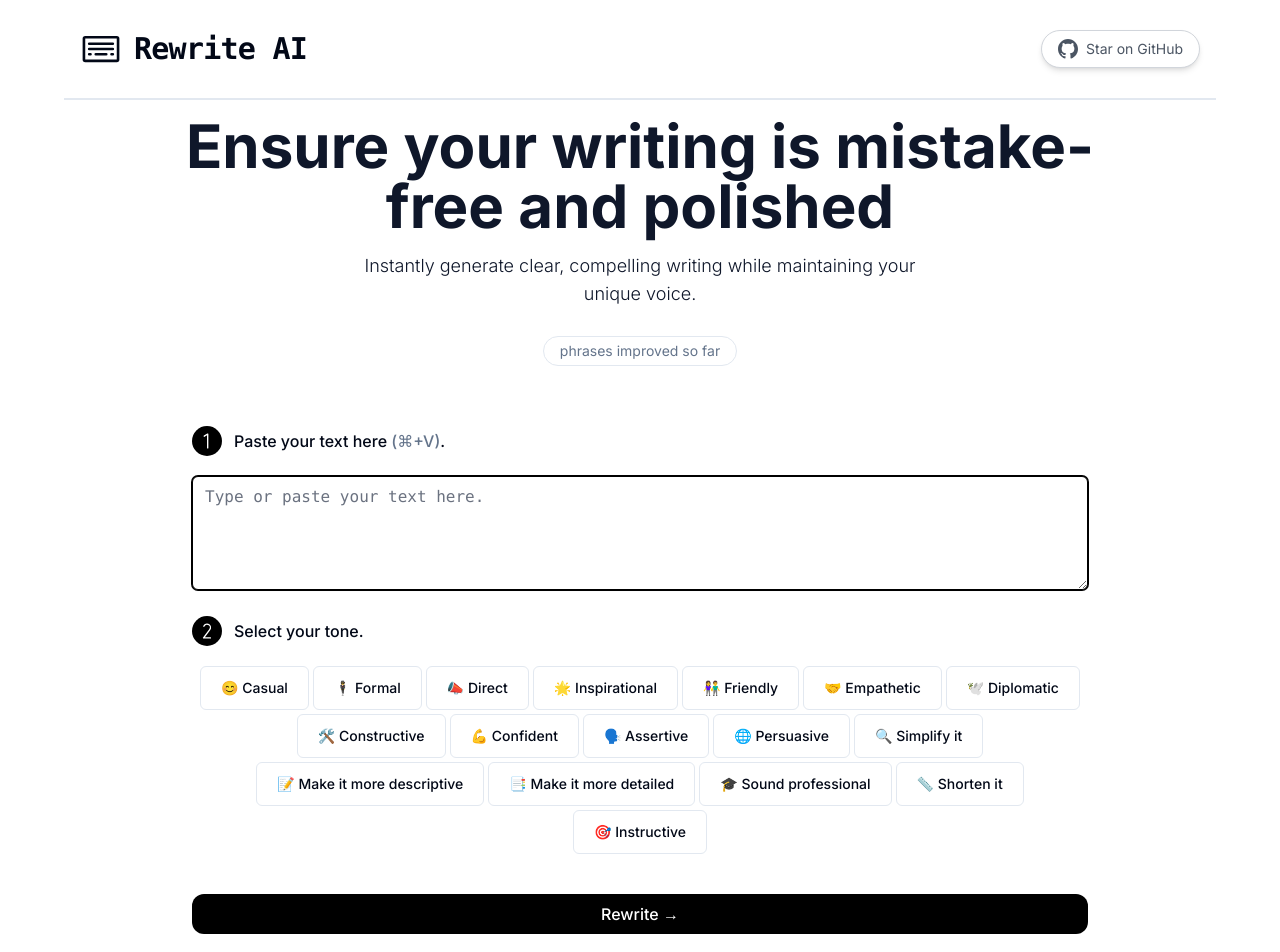
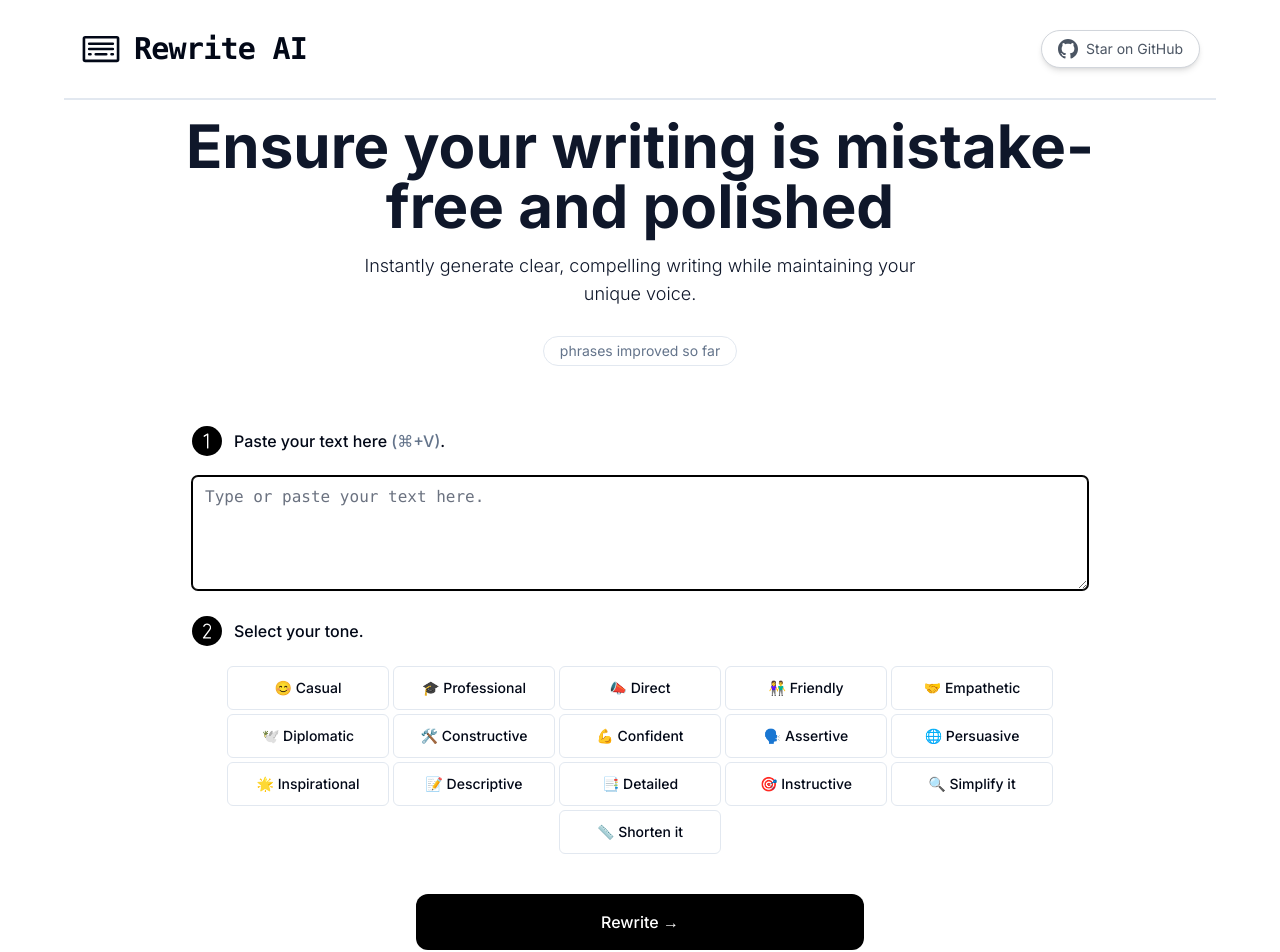
Before and after one commit to kpedrok/rewrite-pal, a Next.js app: page / in a window 1280 px wide. Shown: the top 952 px of the page. Built offline with nearby package versions, Linux system fonts and the light colour scheme; no server answers; the database is empty.

Commit message:
style: improve sizes

```diff
--- a/app/page.tsx
+++ b/app/page.tsx
@@ -34,22 +34,25 @@
 
   const vibes: string[] = [
     '😊 Casual',
-    '🕴️ Formal',
+    '🎓 Professional',
     '📣 Direct',
-    '🌟 Inspirational',
+
     '👫 Friendly',
     '🤝 Empathetic',
     '🕊️ Diplomatic',
     '🛠️ Constructive',
+
     '💪 Confident',
     '🗣️ Assertive',
     '🌐 Persuasive',
+    '🌟 Inspirational',
+
+    '📝 Descriptive',
+    '📑 Detailed',
+    '🎯 Instructive',
+
     '🔍 Simplify it',
-    '📝 Make it more descriptive',
-    '📑 Make it more detailed',
-    '🎓 Sound professional',
     '📏 Shorten it',
-    '🎯 Instructive',
   ]
 
   useEffect(() => {
@@ -207,14 +210,14 @@
             }}>
             {vibes.map((vibe) => (
               <ToggleGroupItem key={vibe} value={vibe} aria-label={`Toggle ${vibe}`}>
-                <div className=''>{vibe}</div>
+                <div className='w-[120px]'>{vibe}</div>
               </ToggleGroupItem>
             ))}
           </ToggleGroup>
           {!loading && (
             <button
               ref={buttonRef}
-              className='bg-black rounded-xl text-white font-medium px-4 py-2 sm:mt-10 mt-8 hover:bg-black/80 w-full'
+              className='bg-black rounded-xl text-white font-medium px-6 py-4 sm:mt-10 mt-8 hover:bg-black/80 w-1/2'
               onClick={(e) => generateBio(e)}>
               Rewrite &rarr;
             </button>
@@ -254,41 +257,6 @@
             </>
           )}
         </div>
-
-        {/* <RadioComponent selectLimit={3} />
-          <div>
-            <Tab.Group>
-              <Tab.List>
-                <Tab>Tab 1</Tab>
-                <Tab>Tab 2</Tab>
-                <Tab>Tab 3</Tab>
-              </Tab.List>
-              <Tab.Panels>
-                <Tab.Panel>Content 1</Tab.Panel>
-                <Tab.Panel>Content 2</Tab.Panel>
-                <Tab.Panel>Content 3</Tab.Panel>
-              </Tab.Panels>
-            </Tab.Group>
-          </div> */}
-
-        {/* <div className='text-center'>
-        <h1 className=' text-gray-600 mb-2 duration-1200 ease-in-out animate-in fade-in slide-in-from-top-4'>
-          Write your text and let me check your grammar
-        </h1>
-        <p className='text-slate-400'>1,836,519 phrases improved!</p>
-      </div>
-
-      <Textarea
-        // value={input}
-        // onChange={e => setInput(e.target.value)}
-        // onKeyDown={onKeyDown}
-        ref={inputRef}
-        tabIndex={0}
-        rows={1}
-        placeholder='Type or paste your text here.'
-        spellCheck={false}
-        className='textarea textarea-bordered text-base min-h-[60px] w-full max-w-2xl resize-none bg-transparent px-4 py-[1.3rem] focus-within:outline-none  font-mono transition-all duration-300'
-      /> */}
       </main>
       <Footer />
     </div>
```
Also changed, not shown: app/globals.css (line endings or trailing spaces).
